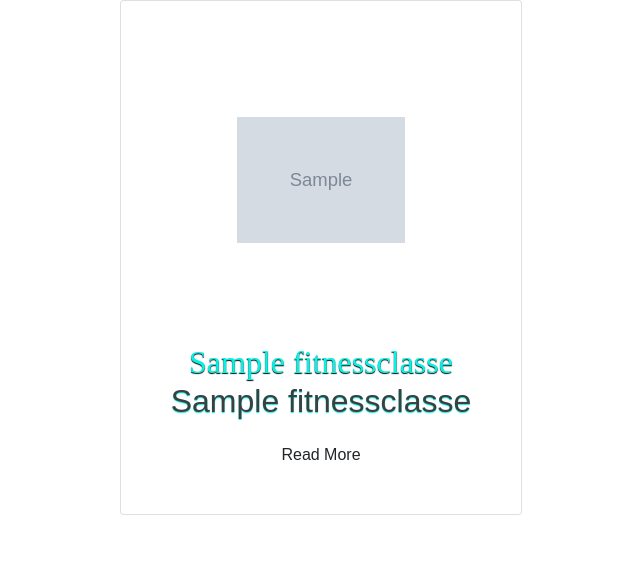
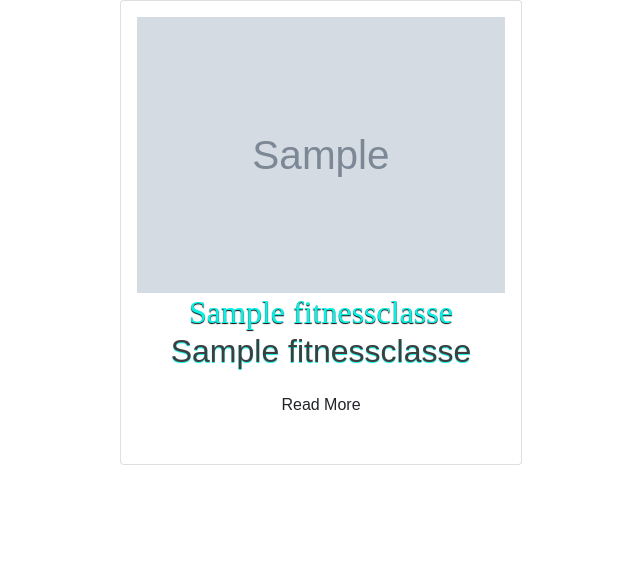
Before and after one commit to SamAtkinsonModeste/fitness-lux-gym, a Django app: page / in a window 1280 px wide. Shown: the part 56-639 px from the top of the page, without its empty margins (319-959 px from the left). Run offline with Django 5.2, Linux system fonts and the light colour scheme; tables that the repository leaves empty hold one stand-in row (values such as "Sample post"); grey boxes marked "Sample" are stand-in pictures; some web fonts are replaced.

Commit message:
css: commented out some custom css for now

```diff
--- a/static/css/styles.css
+++ b/static/css/styles.css
@@ -31,11 +31,11 @@ body {
 
 }
 
-.image-container {
+/* .image-container {
     position: relative;
     padding: 100px;
     color: transparent;
-}
+} */
 
 
 .lino-didot,
@@ -54,10 +54,10 @@ body {
 }
 
 
-.gymclass-link {
+/* .gymclass-link {
     position: absolute;
     left: 0;
     bottom: 30%;
     width: 100%;
     border: solid 1px var(--my-brand-accent-color);
-}
+} */
```
